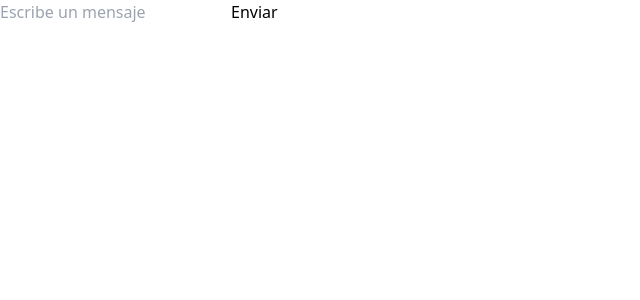
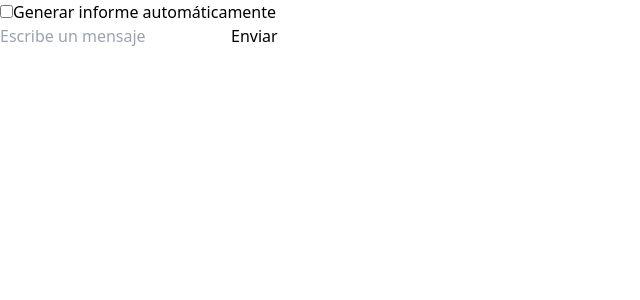
Before and after one commit to ElBarSimson9593/IA-Work-Generator, a React (Vite) app in the folder frontend/: page / in a window 1280 px wide. Shown: the top 300 px of the page, without its empty margins (0-640 px from the left). Built offline with nearby package versions, Linux system fonts and the light colour scheme; the HTML template or start-up script is replaced by a standard one.

Commit message:
Add conversar endpoint and toggle for report generation

```diff
--- a/frontend/src/components/ChatInterface.tsx
+++ b/frontend/src/components/ChatInterface.tsx
@@ -14,6 +14,7 @@ export default function ChatInterface() {
   const [messages, setMessages] = useState<Message[]>([]);
   const [input, setInput] = useState("");
   const [loading, setLoading] = useState(false);
+  const [autoGenerate, setAutoGenerate] = useState(false);
   const endRef = useRef<HTMLDivElement>(null);
 
   // Desplaza la vista al último mensaje cada vez que cambia el historial
@@ -32,7 +33,7 @@ export default function ChatInterface() {
       const resp = await fetch("http://127.0.0.1:8000/conversar", {
         method: "POST",
         headers: { "Content-Type": "application/json" },
-        body: JSON.stringify({ mensaje: text }),
+        body: JSON.stringify({ mensaje: text, modo: autoGenerate ? "generar" : undefined }),
       });
       if (!resp.ok) throw new Error("request failed");
       const data = await resp.json();
@@ -85,7 +86,16 @@ export default function ChatInterface() {
         )}
         <div ref={endRef} />
       </div>
-      <div className="border-t p-2 flex gap-2">
+      <div className="border-t p-2 flex flex-col gap-2">
+        <label className="text-sm flex items-center gap-1">
+          <input
+            type="checkbox"
+            checked={autoGenerate}
+            onChange={(e) => setAutoGenerate(e.currentTarget.checked)}
+          />
+          Generar informe automáticamente
+        </label>
+        <div className="flex gap-2">
           <input
             className="flex-1 border rounded px-2 py-1"
             placeholder="Escribe un mensaje"
@@ -108,5 +118,6 @@ export default function ChatInterface() {
           </button>
         </div>
       </div>
+    </div>
   );
 }
```
Also changed, not shown: 1 other file (tests, documents, lock files or other folders). Lines whose indentation alone changed are shown as unchanged.
